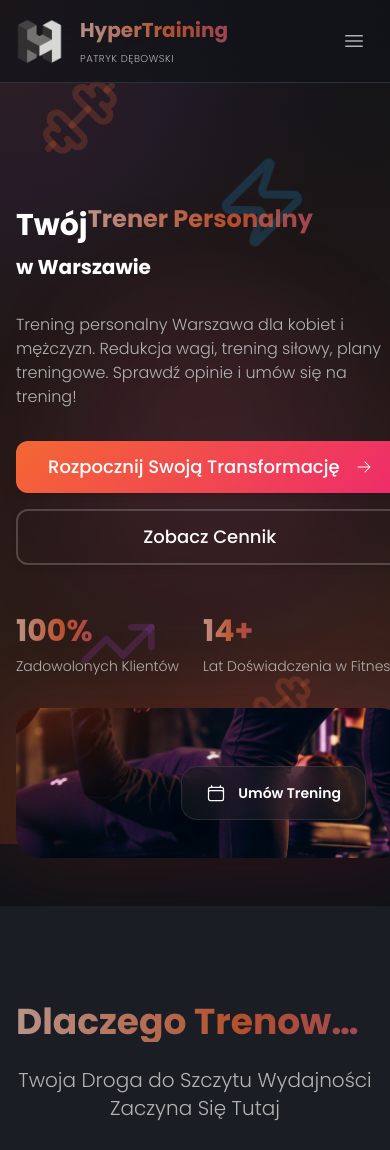
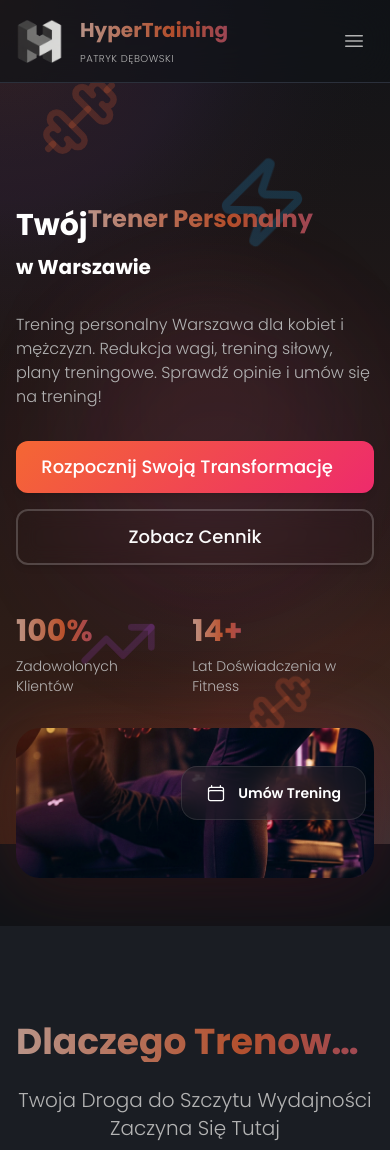
Before and after one commit to Buzka42/hypertraining, a Next.js app: page / in a window 390 px wide. Shown: the top 1150 px of the page. Built offline with nearby package versions, Linux system fonts and the light colour scheme.

Commit message:
Temporarily remove grid layout to test mobile overflow issue

```diff
--- a/pages/index.tsx
+++ b/pages/index.tsx
@@ -47,8 +47,8 @@ export default function HomePage() {
       {/* Hero Section - Updated to match example site */}
       <section id="home" className="w-full overflow-hidden pt-16">
         <div className="container mx-auto px-4 md:px-6 py-12 md:py-24 max-w-full">
-          <div className="grid md:grid-cols-2 gap-8 md:gap-12 items-center max-w-full">
-            <div className="space-y-8">
+          <div className="max-w-full">
+            <div className="space-y-8 max-w-full">
               <div>
                 <h1 className="text-3xl md:text-5xl font-bold leading-tight max-w-full overflow-hidden">
                   {t('home.hero.title')}
@@ -85,7 +85,7 @@ export default function HomePage() {
               </div>
             </div>
 
-            <div className="relative max-w-full">
+            <div className="relative max-w-full mt-8 md:mt-0">
               <div className="absolute inset-0 bg-gradient-primary blur-2xl opacity-20 rounded-3xl max-w-full" style={{ maxWidth: '100%', position: 'absolute' }}></div>
               <div className="relative w-full h-full min-h-[150px] md:min-h-[500px] rounded-3xl shadow-2xl overflow-hidden max-w-full" style={{ maxWidth: '100%' }}>
                 <Image
```
